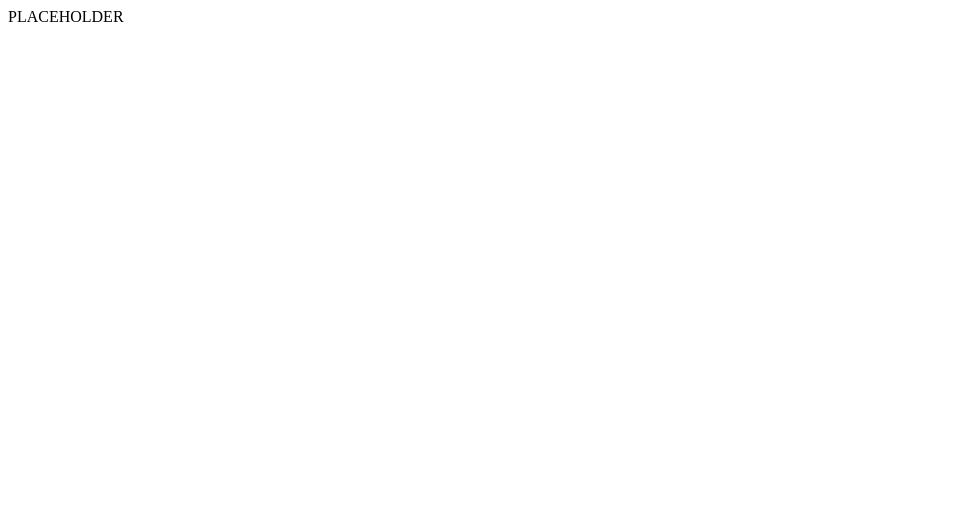
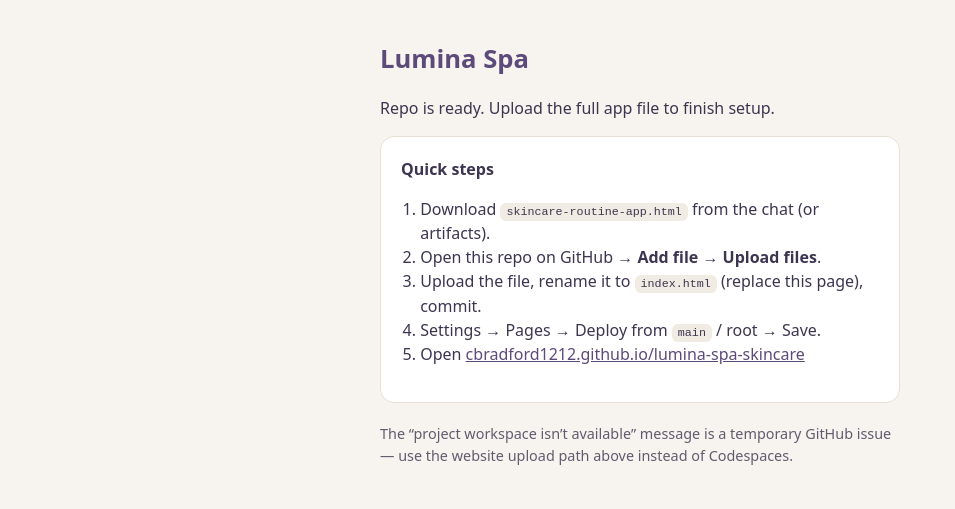
Before and after one commit to CBradford1212/Skincare-Scoop, a plain HTML site: page index.html in a window 1280 px wide. Shown: the whole page, without its empty margins (0-955 px from the left). Drawn offline with Linux system fonts and the light colour scheme.

Commit message:
Add temporary landing page until full app is uploaded

```diff
--- a/index.html
+++ b/index.html
@@ -1 +1,31 @@
-PLACEHOLDER
+<!DOCTYPE html>
+<html lang="en">
+<head>
+  <meta charset="UTF-8" />
+  <meta name="viewport" content="width=device-width, initial-scale=1" />
+  <title>Lumina Spa – Upload the app</title>
+  <style>
+    body { font-family: system-ui, sans-serif; max-width: 520px; margin: 40px auto; padding: 0 20px; color: #3d3550; background: #f7f3ee; line-height: 1.5; }
+    h1 { font-size: 1.6rem; color: #5c4a7a; }
+    .box { background: #fff; border: 1px solid #e8e0d5; border-radius: 14px; padding: 20px; margin-top: 16px; }
+    ol { padding-left: 1.2rem; }
+    a { color: #5c4a7a; }
+    code { background: #f0ebe3; padding: 2px 6px; border-radius: 6px; font-size: 0.9em; }
+  </style>
+</head>
+<body>
+  <h1>Lumina Spa</h1>
+  <p>Repo is ready. Upload the full app file to finish setup.</p>
+  <div class="box">
+    <strong>Quick steps</strong>
+    <ol>
+      <li>Download <code>skincare-routine-app.html</code> from the chat (or artifacts).</li>
+      <li>Open this repo on GitHub → <strong>Add file → Upload files</strong>.</li>
+      <li>Upload the file, rename it to <code>index.html</code> (replace this page), commit.</li>
+      <li>Settings → Pages → Deploy from <code>main</code> / root → Save.</li>
+      <li>Open <a href="https://cbradford1212.github.io/lumina-spa-skincare/">cbradford1212.github.io/lumina-spa-skincare</a></li>
+    </ol>
+  </div>
+  <p style="margin-top:20px;font-size:0.9rem;opacity:0.8;">The “project workspace isn’t available” message is a temporary GitHub issue — use the website upload path above instead of Codespaces.</p>
+</body>
+</html>
```
